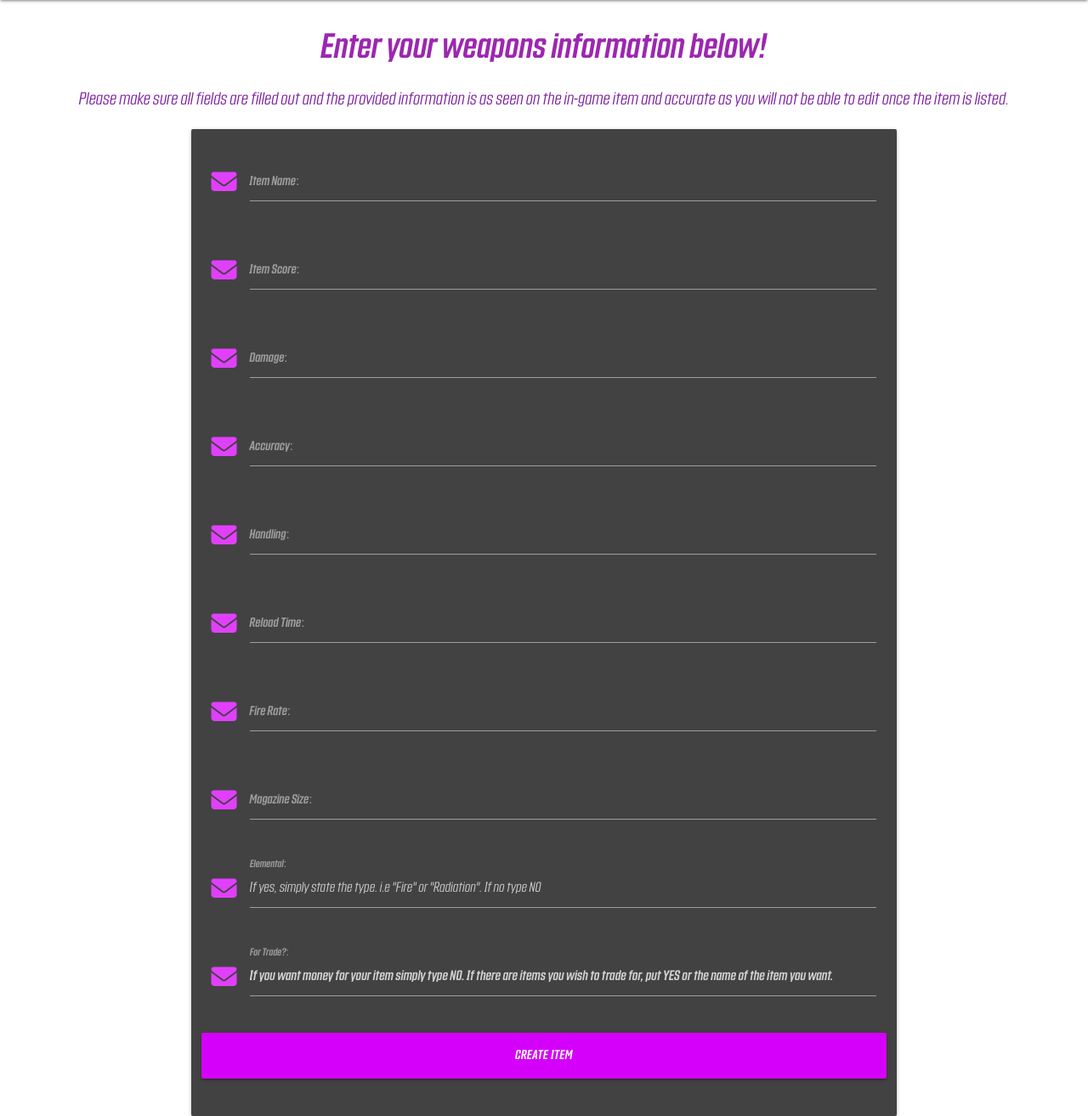
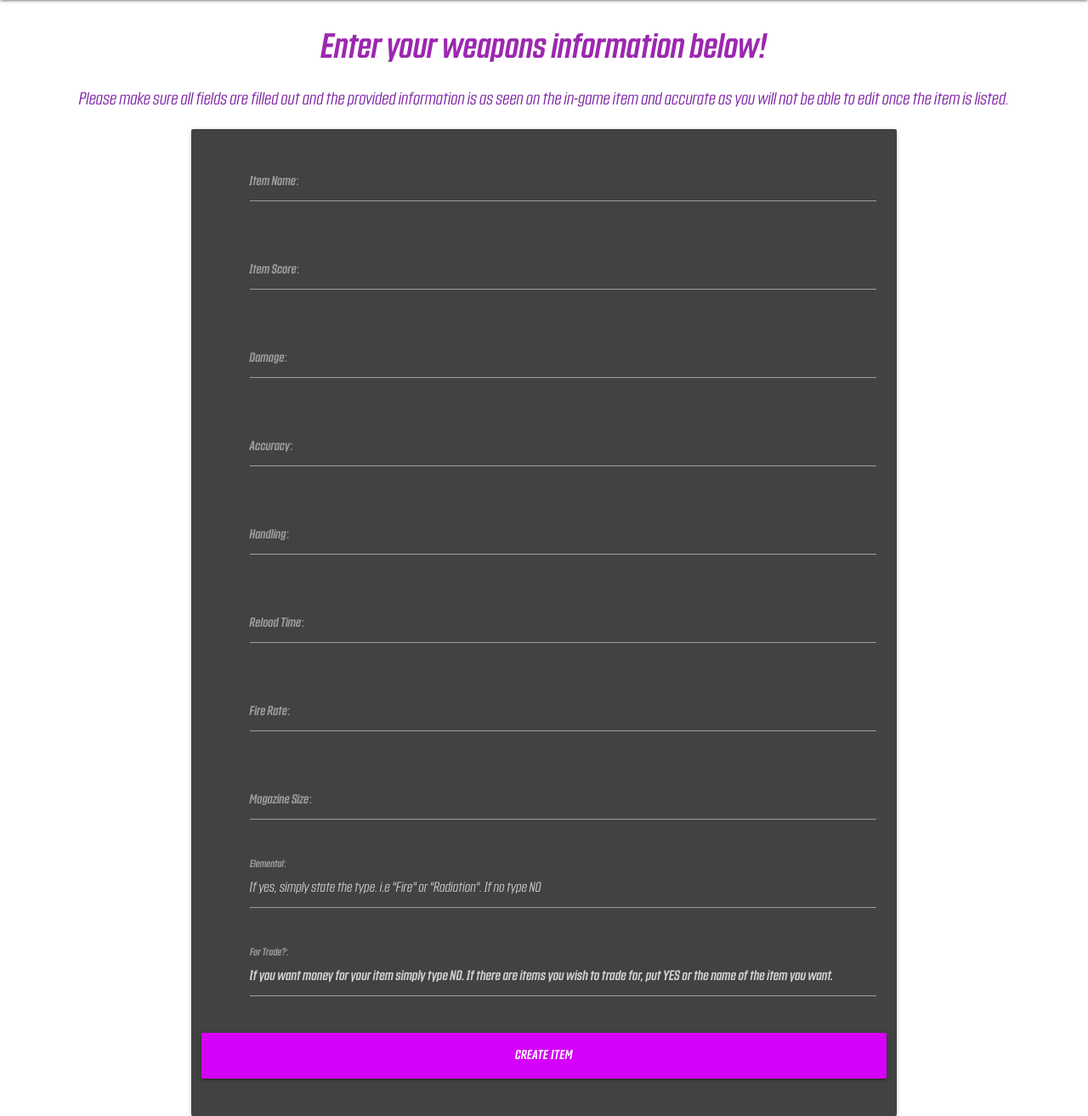
Before and after one commit to T254-bot/Moxxis_Market, a Flask app: page /create_item in a window 1280 px wide. Shown: the part 64-1378 px from the top of the page at 85% size. Run offline with Flask 3, Linux system fonts and the light colour scheme; some libraries are stand-ins or nearby versions.

Commit message:
Removes Font awesome icons from "create_item.html"

```diff
--- a/templates/create_item.html
+++ b/templates/create_item.html
@@ -10,7 +10,7 @@
                     <!-- item name -->
                     <div class="row">
                         <div class="input-field col s12">
-                            <i class="fa-solid fa-envelope prefix purple-text text-accent-2"></i>
+                            <i class="prefix purple-text text-accent-2"></i>
                             <input id="item-name" name="item-name" type="text" class="validate white-text" required>
                             <label for="item-name" class="countach-font">Item Name:</label>
                         </div>
@@ -18,7 +18,7 @@
                     <!-- item score -->
                     <div class="row">
                         <div class="input-field col s12">
-                            <i class="fa-solid fa-envelope prefix purple-text text-accent-2"></i>
+                            <i class="prefix purple-text text-accent-2"></i>
                             <input id="item-score" name="item-score" type="text" class="validate white-text" required>
                             <label for="item-score" class="countach-font">Item Score:</label>
                         </div>
@@ -26,7 +26,7 @@
                     <!-- damage -->
                     <div class="row">
                         <div class="input-field col s12">
-                            <i class="fa-solid fa-envelope prefix purple-text text-accent-2"></i>
+                            <i class="prefix purple-text text-accent-2"></i>
                             <input id="damage" name="damage" type="text" class="validate white-text" required>
                             <label for="damage" class="countach-font">Damage:</label>
                         </div>
@@ -34,7 +34,7 @@
                     <!-- accuracy -->
                     <div class="row">
                         <div class="input-field col s12">
-                            <i class="fa-solid fa-envelope prefix purple-text text-accent-2"></i>
+                            <i class="prefix purple-text text-accent-2"></i>
                             <input id="accuracy" name="accuracy" type="text" class="validate white-text" required>
                             <label for="accuracy" class="countach-font">Accuracy:</label>
                         </div>
@@ -42,7 +42,7 @@
                     <!-- handling -->
                     <div class="row">
                         <div class="input-field col s12">
-                            <i class="fa-solid fa-envelope prefix purple-text text-accent-2"></i>
+                            <i class="prefix purple-text text-accent-2"></i>
                             <input id="handling" name="handling" type="text" class="validate white-text" required>
                             <label for="handling" class="countach-font">Handling:</label>
                         </div>
@@ -50,7 +50,7 @@
                     <!-- reload time -->
                     <div class="row">
                         <div class="input-field col s12">
-                            <i class="fa-solid fa-envelope prefix purple-text text-accent-2"></i>
+                            <i class="prefix purple-text text-accent-2"></i>
                             <input id="reload-time" name="reload-time" type="text" class="validate white-text" required>
                             <label for="reload-time" class="countach-font">Reload Time:</label>
                         </div>
@@ -58,7 +58,7 @@
                     <!-- fire rate -->
                     <div class="row">
                         <div class="input-field col s12">
-                            <i class="fa-solid fa-envelope prefix purple-text text-accent-2"></i>
+                            <i class="prefix purple-text text-accent-2"></i>
                             <input id="fire-rate" name="fire-rate" type="text" class="validate white-text" required>
                             <label for="fire-rate" class="countach-font">Fire Rate:</label>
                         </div>
@@ -66,7 +66,7 @@
                     <!-- magazine size -->
                     <div class="row">
                         <div class="input-field col s12">
-                            <i class="fa-solid fa-envelope prefix purple-text text-accent-2"></i>
+                            <i class="prefix purple-text text-accent-2"></i>
                             <input id="magazine-size" name="magazine-size" type="text" class="validate white-text" required>
                             <label for="magazine-size" class="countach-font">Magazine Size:</label>
                         </div>
@@ -74,7 +74,7 @@
                     <!-- elemental -->
                     <div class="row">
                         <div class="input-field col s12">
-                            <i class="fa-solid fa-envelope prefix purple-text text-accent-2"></i>
+                            <i class="prefix purple-text text-accent-2"></i>
                             <input id="elemental" name="elemental" type="text" placeholder='If yes, simply state the type. i.e "Fire" or "Radiation". If no type NO ' class="validate white-text countach-light" required>
                             <label for="elemental" class="countach-font">Elemental:</label>
                         </div>
@@ -82,7 +82,7 @@
                     <!-- for trade -->
                     <div class="row">
                         <div class="input-field col s12">
-                            <i class="fa-solid fa-envelope prefix purple-text text-accent-2"></i>
+                            <i class="prefix purple-text text-accent-2"></i>
                             <input id="for-trade" name="for-trade" type="text" placeholder='If you want money for your item simply type NO. If there are items you wish to trade for, put YES or the name of the item you want.' class="validate white-text countach-font" required>
                             <label for="for-trade" class="countach-font">For Trade?:</label>
                         </div>
```
